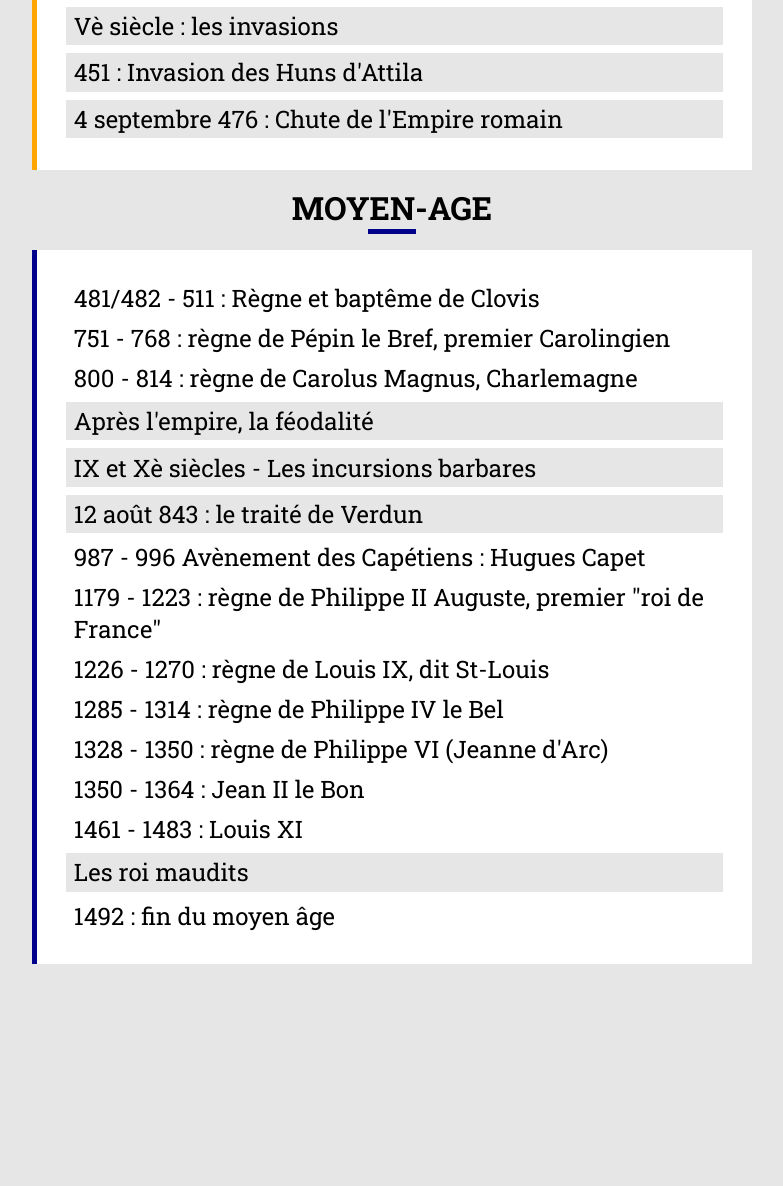
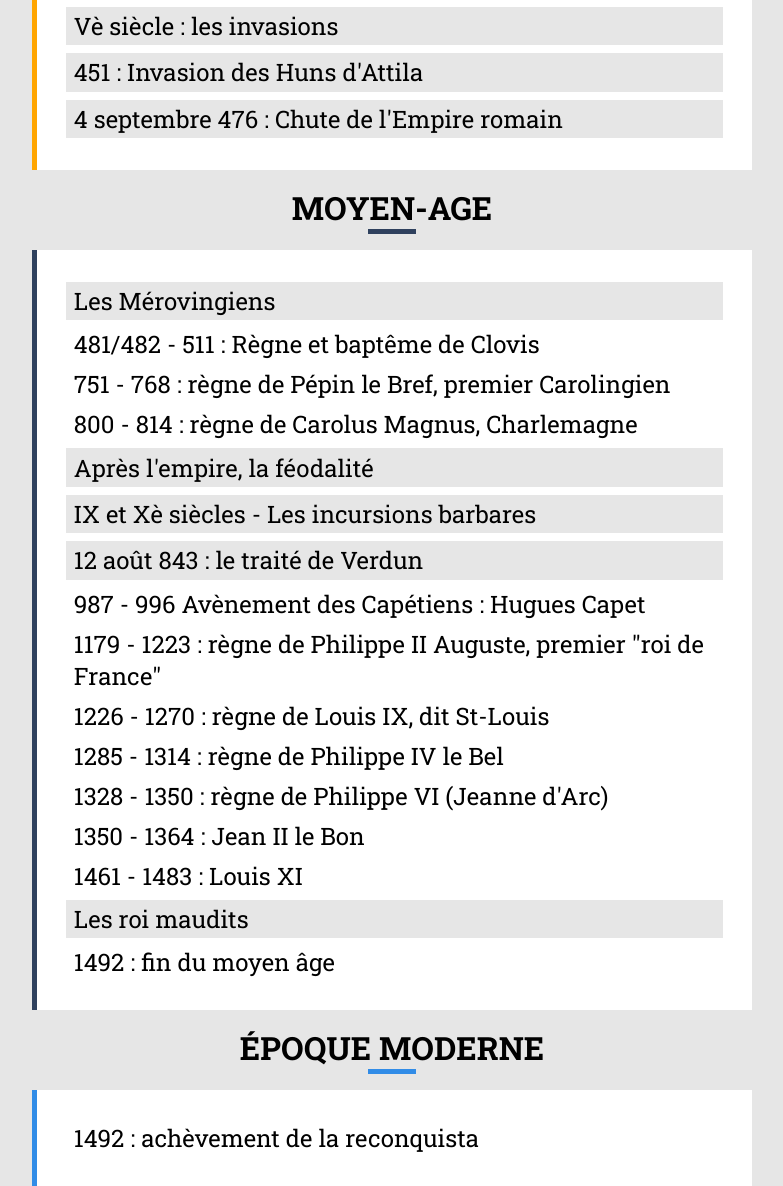
Before and after one commit to samuelbalin67/apprendre.xyz, a PHP site: page /histoire_de_france/index.html in a window 1280 px wide. Shown: the part 1347-2533 px from the top of the page, without its empty margins (248-1031 px from the left). Before the commit the page ends 2311 px from the top, so only its background shows below. Run offline with PHP 8.4, Linux system fonts and the light colour scheme; some web fonts are replaced.

Commit message:
correction de couleurs, ajout des Mérovingiens et de l'époque moderne

```diff
--- a/css/styles.css
+++ b/css/styles.css
@@ -100,7 +100,10 @@
 	background: orange;
 }
 .moyenage h2::after {
-	background: darkblue;
+	background: #2F415E;
+}
+.epoquemoderne h2::after {
+	background: #318Ce7;
 }
 .prehistoire > div {
 	border-left: 5px solid brown;
@@ -109,7 +112,10 @@
 	border-left: 5px solid orange;
 }
 .moyenage > div {
-	border-left: 5px solid darkblue;
+	border-left: 5px solid #2F415E;
+}
+.epoquemoderne > div {
+	border-left: 5px solid #318Ce7;
 }
 
 @media screen and (min-width: 800px) {
--- a/histoire_de_france/index.html
+++ b/histoire_de_france/index.html
@@ -126,6 +126,12 @@
 				<h2 class="">Moyen-Age</h2>
 				<div>
 					<li class="periode">
+						<h3 class="periodeTitle">Les Mérovingiens</h3>
+						<p class="description">
+							Les Mérovingiens, <a href="https://fr.wikipedia.org/wiki/Francs_saliens" target="_blank">Francs Saliens</a>, tiennent ce nom de <a href="https://fr.wikipedia.org/wiki/M%C3%A9rov%C3%A9e#Une_existence_incertaine_?" target="_blank">Mérovée</a>, grand-père de Clovis, dont l'existence est empreinte de légende : Mérovée serait un demi-dieu issu de l'accouplement de sa mère avec une « bête de Neptune », alors qu'elle allait se baigner. Les Mérovingiens règneront sur une partie de la France, la Belgique, la Suisse, l'Allemagne et des Pays-bas actuels.
+						</p>
+					</li>
+					<li class="periode">
 						<h3 class="periodeTitle">481/482 - 511 : Règne et baptême de Clovis</h3>
 					</li>
 					<li class="periode">
@@ -193,6 +199,15 @@
 				</div>
 			</ul>
 
+			<ul class="grandeSection epoquemoderne">
+				<h2 class="">Époque moderne</h2>
+				<div>
+					<li class="periode">
+						<h3 class="periodeTitle">1492 : achèvement de la reconquista</h3>
+					</li>
+				</div>
+			</ul>
+
 		</div>
 
 	<script src="../scripts/scripts.js"></script>
```
